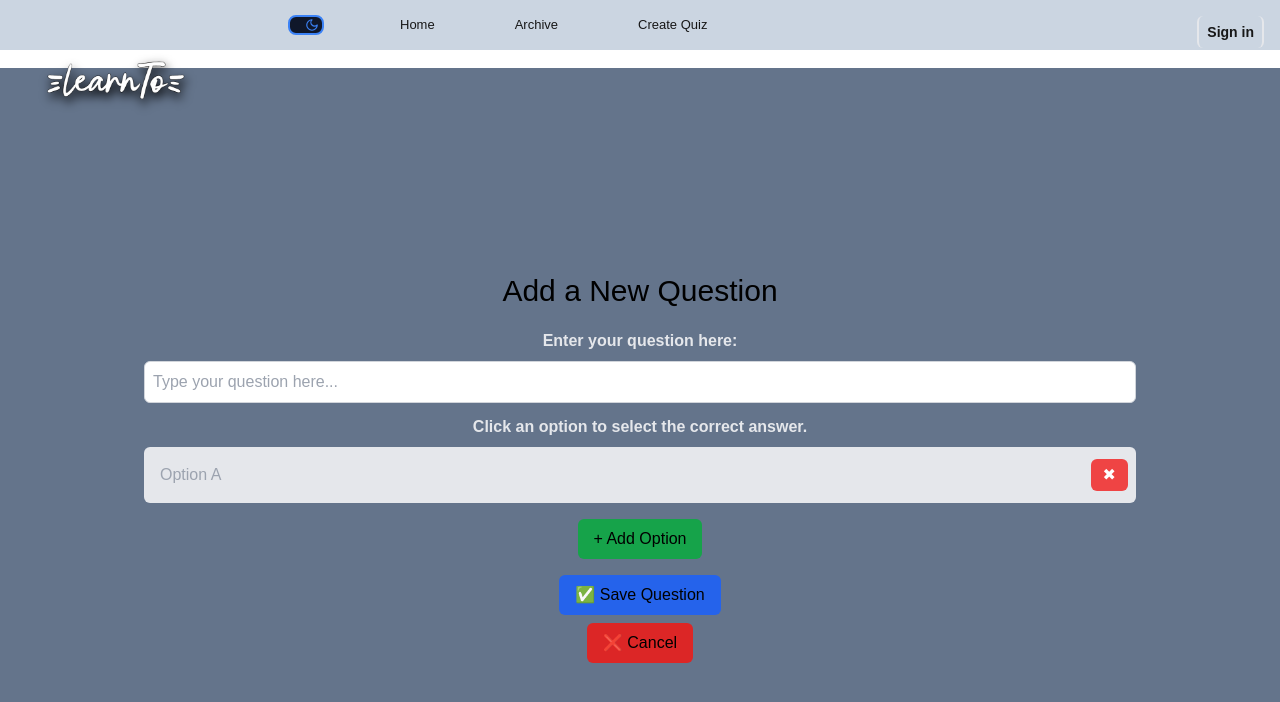
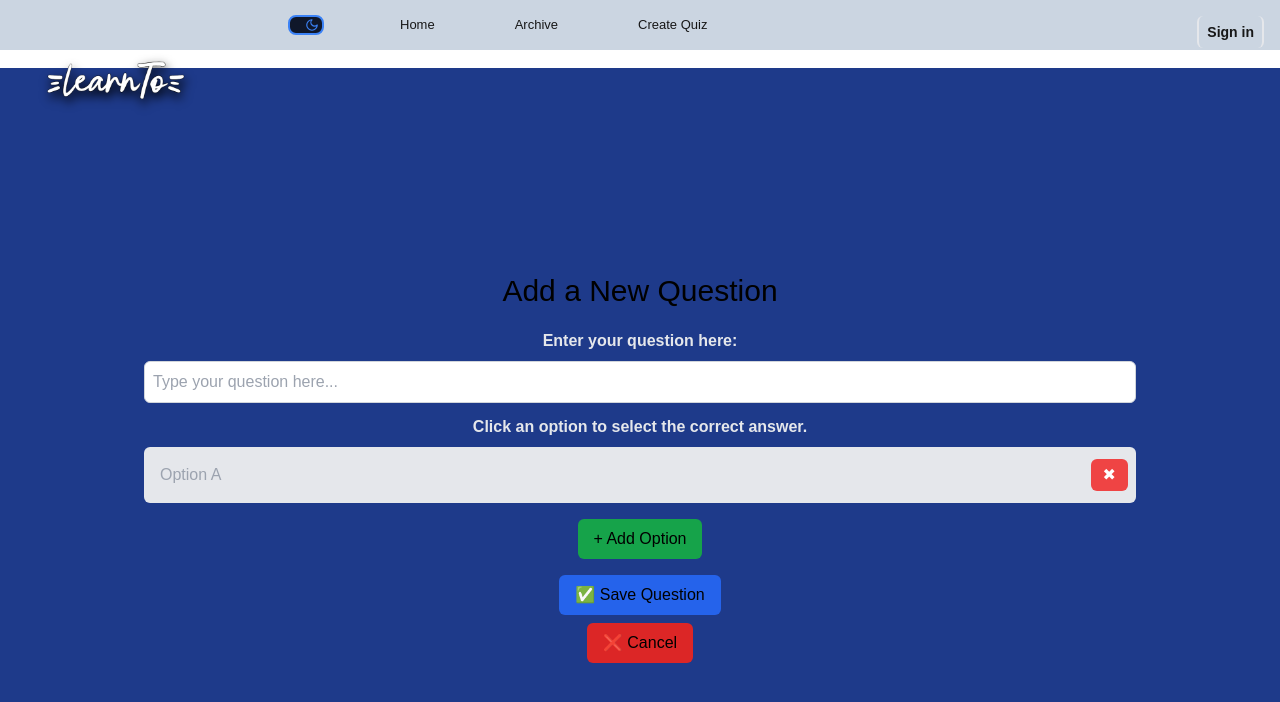
Before and after one commit to JoeyCollado/learnto, a Next.js app: page /pages/quizCreate/addQuestion in a window 1280 px wide. Shown: the top 702 px of the page. Built offline with nearby package versions, Linux system fonts and the light colour scheme; no server answers.

Commit message:
add new question bg adjustment

```diff
--- a/app/pages/quizCreate/addQuestion/page.tsx
+++ b/app/pages/quizCreate/addQuestion/page.tsx
@@ -51,7 +51,7 @@ const AddQuestion = () => {
   };
 
   return (
-    <div className="bg-slate-500 h-screen w-full flex flex-col items-center justify-center p-5 text-black">
+    <div className="bg-blue-900 h-screen w-full flex flex-col items-center justify-center p-5 text-black">
       <h1 className="text-3xl mb-5">Add a New Question</h1>
 
       <p className="mb-2 text-gray-200 font-semibold">Enter your question here:</p>
```
